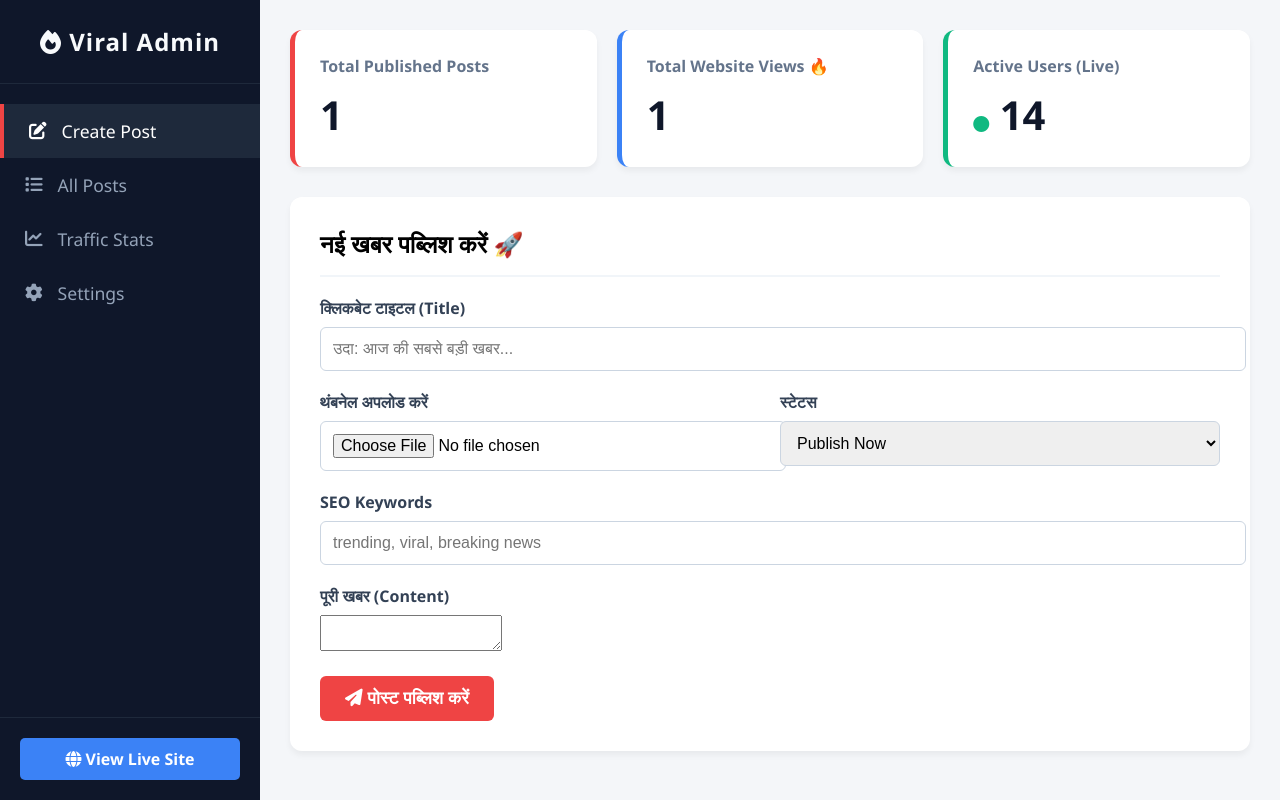
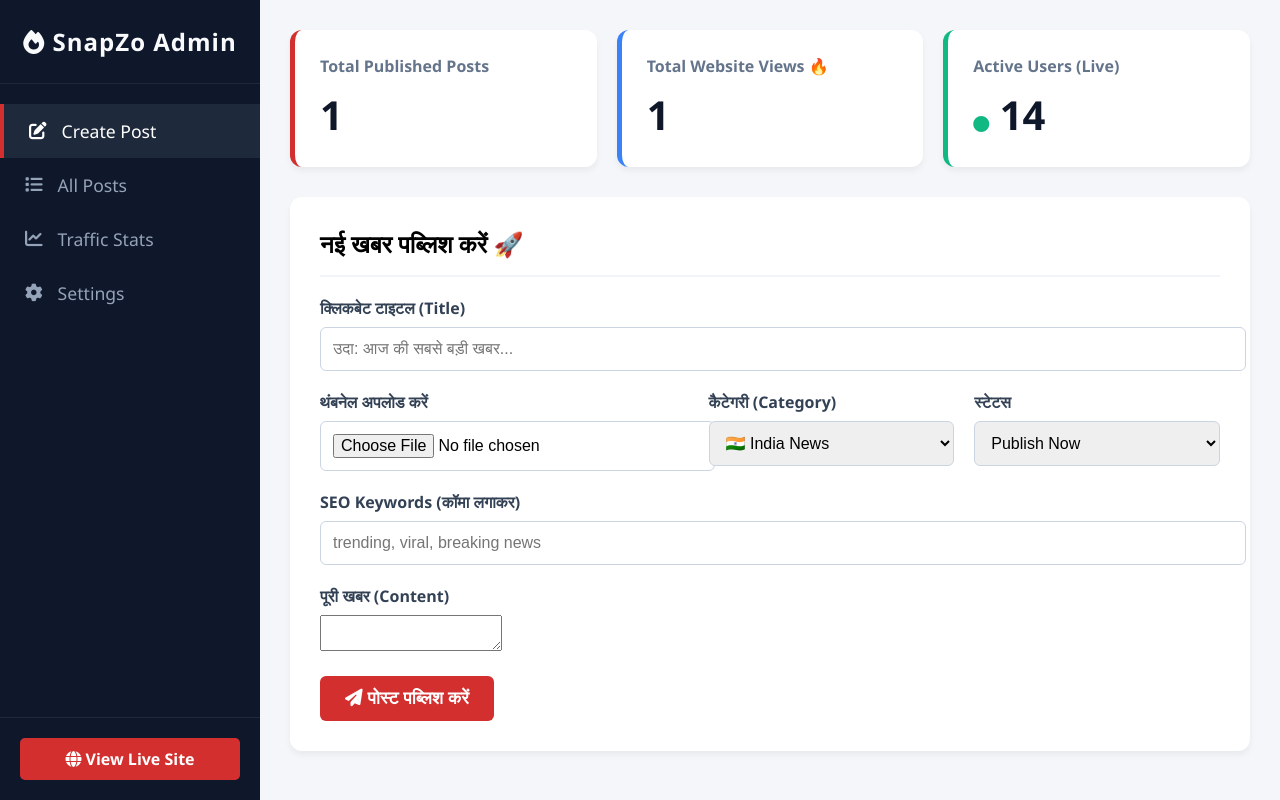
Before and after one commit to vy3289192-a11y/snapzopro, a Flask app: page /my-secret-admin-999 in a window 1280 px wide. Run offline with Flask 3, Linux system fonts and the light colour scheme; data comes from the database, SQL or seed files in the repository; some libraries are stand-ins or nearby versions.

Commit message:
Update admin.html

```diff
--- a/templates/admin.html
+++ b/templates/admin.html
@@ -2,33 +2,30 @@
 <html lang="hi">
 <head>
     <meta charset="UTF-8">
-    <title>Pro Admin Dashboard 🔥</title>
+    <title>SnapZo Pro - Admin Dashboard 🔥</title>
     <link rel="stylesheet" href="https://cdnjs.cloudflare.com/ajax/libs/font-awesome/6.4.0/css/all.min.css">
     <script src="https://cdn.jsdelivr.net/npm/chart.js"></script>
     <script src="https://cdn.ckeditor.com/4.22.1/standard/ckeditor.js"></script>
 
     <style>
         body { font-family: 'Segoe UI', Tahoma, Geneva, Verdana, sans-serif; background: #f4f6f9; margin: 0; display: flex; height: 100vh; overflow: hidden; }
-
-        /* Sidebar Styling */
         .sidebar { width: 260px; background: #0f172a; color: white; display: flex; flex-direction: column; }
         .sidebar-header { padding: 25px 20px; text-align: center; border-bottom: 1px solid #1e293b; }
         .sidebar-header h2 { margin: 0; color: #f8fafc; font-size: 1.5rem; letter-spacing: 1px; }
         .sidebar-menu { padding: 20px 0; flex-grow: 1; }
         .menu-item { padding: 15px 25px; color: #94a3b8; cursor: pointer; display: flex; align-items: center; gap: 15px; font-size: 1.1rem; transition: 0.3s; }
-        .menu-item:hover, .menu-item.active { background: #1e293b; color: white; border-left: 4px solid #ef4444; }
+        .menu-item:hover, .menu-item.active { background: #1e293b; color: white; border-left: 4px solid #d32f2f; }
         .sidebar-footer { padding: 20px; border-top: 1px solid #1e293b; }
-        .live-btn { background: #3b82f6; color: white; padding: 10px; text-align: center; display: block; border-radius: 5px; text-decoration: none; font-weight: bold; }
+        .live-btn { background: #d32f2f; color: white; padding: 10px; text-align: center; display: block; border-radius: 5px; text-decoration: none; font-weight: bold; }
+        .live-btn:hover { background: #b71c1c; }
 
-        /* Main Content Styling */
         .main { flex-grow: 1; padding: 30px; overflow-y: auto; }
         .tab-content { display: none; animation: fadeIn 0.5s; }
         .tab-content.active { display: block; }
         @keyframes fadeIn { from { opacity: 0; transform: translateY(10px); } to { opacity: 1; transform: translateY(0); } }
 
-        /* Cards & Forms */
         .stat-cards { display: grid; grid-template-columns: repeat(3, 1fr); gap: 20px; margin-bottom: 30px; }
-        .card { background: white; padding: 25px; border-radius: 12px; box-shadow: 0 4px 6px rgba(0,0,0,0.05); border-left: 5px solid #ef4444; }
+        .card { background: white; padding: 25px; border-radius: 12px; box-shadow: 0 4px 6px rgba(0,0,0,0.05); border-left: 5px solid #d32f2f; }
         .card h3 { margin: 0; color: #64748b; font-size: 1rem; }
         .card h2 { margin: 10px 0 0; font-size: 2.5rem; color: #0f172a; }
 
@@ -36,21 +33,22 @@
         .form-group { margin-bottom: 20px; }
         .form-group label { display: block; font-weight: 600; margin-bottom: 8px; color: #334155; }
         .form-control { width: 100%; padding: 12px; border: 1px solid #cbd5e1; border-radius: 6px; outline: none; font-size: 1rem; }
-        .form-control:focus { border-color: #ef4444; }
-        .btn { background: #ef4444; color: white; padding: 12px 25px; border: none; border-radius: 6px; cursor: pointer; font-weight: bold; font-size: 1.1rem; }
+        .form-control:focus { border-color: #d32f2f; }
+        .btn { background: #d32f2f; color: white; padding: 12px 25px; border: none; border-radius: 6px; cursor: pointer; font-weight: bold; font-size: 1.1rem; }
+        .btn:hover { background: #b71c1c; }
 
-        /* Table Styling */
         table { width: 100%; border-collapse: collapse; }
         th, td { padding: 15px; text-align: left; border-bottom: 1px solid #e2e8f0; }
         th { background: #f8fafc; color: #475569; }
         .action-btn { padding: 6px 12px; border-radius: 4px; color: white; text-decoration: none; margin-right: 5px; font-size: 0.9rem; }
+        .badge { padding: 4px 8px; border-radius: 4px; font-size: 0.8rem; font-weight: bold; color: white; }
     </style>
 </head>
 <body>
 
     <div class="sidebar">
         <div class="sidebar-header">
-            <h2><i class="fas fa-fire"></i> Viral Admin</h2>
+            <h2><i class="fas fa-fire"></i> SnapZo Admin</h2>
         </div>
         <div class="sidebar-menu">
             <div class="menu-item active" onclick="switchTab('dashboard', this)"><i class="fas fa-pen-to-square"></i> Create Post</div>
@@ -64,7 +62,6 @@
     </div>
 
     <div class="main">
-
         <div class="stat-cards">
             <div class="card">
                 <h3>Total Published Posts</h3>
@@ -90,13 +87,26 @@
                     </div>
 
                     <div style="display: flex; gap: 20px;">
-                        <div class="form-group" style="flex: 1;">
+                        <div class="form-group" style="flex: 1.5;">
                             <label>थंबनेल अपलोड करें</label>
                             <input type="file" name="image_file" class="form-control" accept="image/*" required>
                         </div>
+
+                        <div class="form-group" style="flex: 1;">
+                            <label>कैटेगरी (Category)</label>
+                            <select name="category" class="form-control" required>
+                                <option value="India">🇮🇳 India News</option>
+                                <option value="Car">🚗 Car News</option>
+                                <option value="Bike">🏍️ Bike News</option>
+                                <option value="Mobile">📱 Mobile & Tech</option>
+                                <option value="Entertainment">🎬 Entertainment</option>
+                                <option value="General">📰 General</option>
+                            </select>
+                        </div>
+
                         <div class="form-group" style="flex: 1;">
                             <label>स्टेटस</label>
-                            <select name="status" class="form-control">
+                            <select name="status" class="form-control" required>
                                 <option value="published">Publish Now</option>
                                 <option value="draft">Save as Draft</option>
                             </select>
@@ -104,13 +114,13 @@
                     </div>
 
                     <div class="form-group">
-                        <label>SEO Keywords</label>
-                        <input type="text" name="seo_tags" class="form-control" placeholder="trending, viral, breaking news">
+                        <label>SEO Keywords (कॉमा लगाकर)</label>
+                        <input type="text" name="seo_tags" class="form-control" placeholder="trending, viral, breaking news" required>
                     </div>
 
                     <div class="form-group">
                         <label>पूरी खबर (Content)</label>
-                        <textarea name="content"></textarea>
+                        <textarea name="content" required></textarea>
                     </div>
                     <button type="submit" class="btn"><i class="fas fa-paper-plane"></i> पोस्ट पब्लिश करें</button>
                 </form>
@@ -124,6 +134,7 @@
                     <tr>
                         <th>ID</th>
                         <th>Title</th>
+                        <th>Category</th>
                         <th>Status</th>
                         <th>Views</th>
                         <th>Actions</th>
@@ -131,15 +142,16 @@
                     {% for post in posts %}
                     <tr>
                         <td>#{{ post['id'] }}</td>
-                        <td>{{ post['title'] }}</td>
+                        <td style="max-width: 250px; white-space: nowrap; overflow: hidden; text-overflow: ellipsis;">{{ post['title'] }}</td>
+                        <td><span class="badge" style="background: #64748b;">{{ post['category'] }}</span></td>
                         <td>
-                            <span style="background: {% if post['status'] == 'published' %}#10b981{% else %}#f59e0b{% endif %}; color: white; padding: 4px 8px; border-radius: 4px; font-size: 0.8rem;">
+                            <span class="badge" style="background: {% if post['status'] == 'published' %}#10b981{% else %}#f59e0b{% endif %};">
                                 {{ post['status'] | title }}
                             </span>
                         </td>
                         <td><strong>{{ post['views'] }}</strong></td>
                         <td>
-                            <a href="/article/{{ post['id'] }}/{{ post['title'] | slugify }}" target="_blank" class="action-btn" style="background:#3b82f6;"><i class="fas fa-eye"></i></a>
+                            <a href="/article/{{ post['id'] }}/news" target="_blank" class="action-btn" style="background:#3b82f6;"><i class="fas fa-eye"></i></a>
                             <a href="/delete/{{ post['id'] }}" onclick="return confirm('डिलीट करें?');" class="action-btn" style="background:#ef4444;"><i class="fas fa-trash"></i></a>
                         </td>
                     </tr>
@@ -151,7 +163,7 @@
         <div id="traffic" class="tab-content">
             <div class="panel-box">
                 <h2 style="margin-top:0;">Traffic Analytics 📈</h2>
-                <p>पिछले 7 दिनों में आपकी वेबसाइट पर कितने लोग आए (Dummy Data for layout)</p>
+                <p>पिछले 7 दिनों में आपकी वेबसाइट पर कितने लोग आए</p>
                 <canvas id="trafficChart" height="100"></canvas>
             </div>
         </div>
@@ -161,11 +173,7 @@
                 <h2 style="margin-top:0;">Website Settings ⚙️</h2>
                 <div class="form-group">
                     <label>Website Name</label>
-                    <input type="text" class="form-control" value="ViralNews">
-                </div>
-                <div class="form-group">
-                    <label>Default SEO Description</label>
-                    <textarea class="form-control" rows="3">यहाँ भारत की सबसे तेज़ वायरल खबरें मिलती हैं...</textarea>
+                    <input type="text" class="form-control" value="SnapZo Pro">
                 </div>
                 <div class="form-group">
                     <label>Google AdSense Publisher ID</label>
@@ -178,22 +186,15 @@
     </div>
 
     <script>
-        // CKEditor Initialize
         CKEDITOR.replace('content');
 
-        // Tab Switching Logic
         function switchTab(tabId, element) {
-            // Hide all tabs
             document.querySelectorAll('.tab-content').forEach(tab => tab.classList.remove('active'));
-            // Remove active class from all menu items
             document.querySelectorAll('.menu-item').forEach(item => item.classList.remove('active'));
-
-            // Show selected tab and highlight menu
             document.getElementById(tabId).classList.add('active');
             element.classList.add('active');
         }
 
-        // Chart.js Configuration for Traffic Tab
         const ctx = document.getElementById('trafficChart').getContext('2d');
         new Chart(ctx, {
             type: 'line',
@@ -202,8 +203,8 @@
                 datasets: [{
                     label: 'Website Views',
                     data: [120, 190, 300, 500, 200, 700, 950],
-                    borderColor: '#ef4444',
-                    backgroundColor: 'rgba(239, 68, 68, 0.2)',
+                    borderColor: '#d32f2f',
+                    backgroundColor: 'rgba(211, 47, 47, 0.2)',
                     borderWidth: 2,
                     fill: true,
                     tension: 0.4
```
